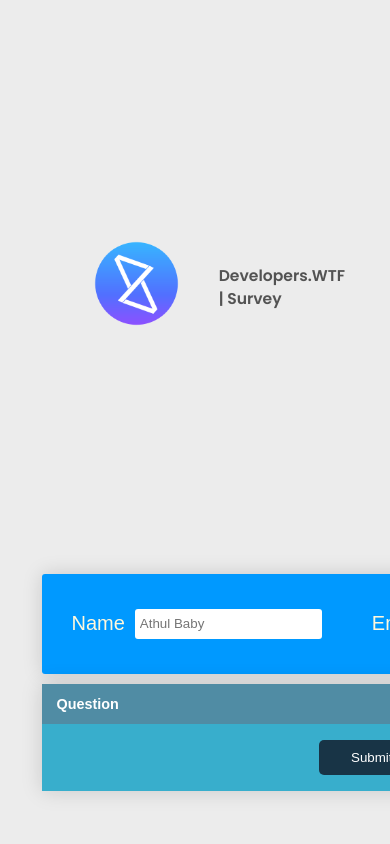
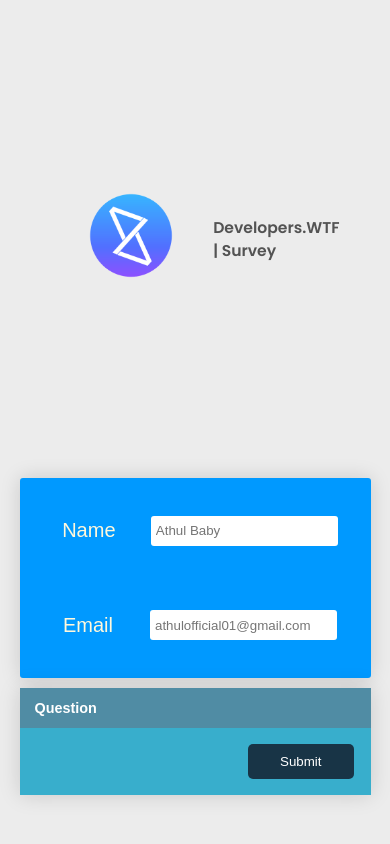
Before and after one commit to adityavishnu3610/survey-for-devs, a PHP site: page / in a window 390 px wide; the page is wider, and only the part inside the window is pictured. Run offline with PHP 8.4, Linux system fonts and the light colour scheme; data that the repository does not hold is empty.

Commit message:
responsiveness

```diff
--- a/style/style.css
+++ b/style/style.css
@@ -2,6 +2,7 @@
     box-sizing: border-box;
     margin: 0;
     padding: 0;
+    transition: .5s;
 }
 
 
@@ -23,14 +24,13 @@ body{
     display: flex;
     flex-direction: column;
     height: 100vh;
-    min-width: 434px;
     margin: auto;
 }
 
 header{
     display: flex;
     padding: 20px;
-    justify-content: space-between;
+    justify-content: space-around;
     align-items: center;
     width: 75%;
     margin: auto;
@@ -41,10 +41,6 @@ header h1{
     font-size: 4vw;
     color: #535353;
 }
-
-
-
-
 
 header div{
     margin: 20px;
@@ -75,9 +71,9 @@ header div{
 
 .card {
     display: flex;
-    justify-content: space-between;
-    min-width: 100px;
-    min-height: 100px;
+    flex-direction: column;
+    justify-content: space-evenly;
+    min-height: 200px;
     width: 80%;
     margin: auto;
     background: rgb(0, 153, 255);
@@ -87,7 +83,7 @@ header div{
     border-collapse: collapse;
     font-size: 0.9em;
     font-family: sans-serif;
-    min-width: 400px;
+    min-width: 90vw;
     box-shadow: 0 0 20px rgba(0, 0, 0, 0.15);
     overflow: scroll;
 }
@@ -137,12 +133,11 @@ header div{
 
 .styled-table {
     border-collapse: collapse;
-    margin: 25px 0;
+    margin: 25px auto;
     font-size: 0.9em;
     font-family: sans-serif;
-    min-width: 400px;
+    min-width: 90vw;
     box-shadow: 0 0 20px rgba(0, 0, 0, 0.15);
-
 }
 
 .styled-table thead tr {
@@ -155,7 +150,7 @@ header div{
 .styled-table td {
     margin: auto;
     padding: 12px 15px;
-}#455ad4#455ad4c4
+}
 
 
 
@@ -195,3 +190,9 @@ main h1 {
     color: #2a2a2a;
     font-size: 5vh;
 }
+
+@media only screen and (min-width: 700px){
+    .card {
+        flex-direction: row;
+    }
+}
```
